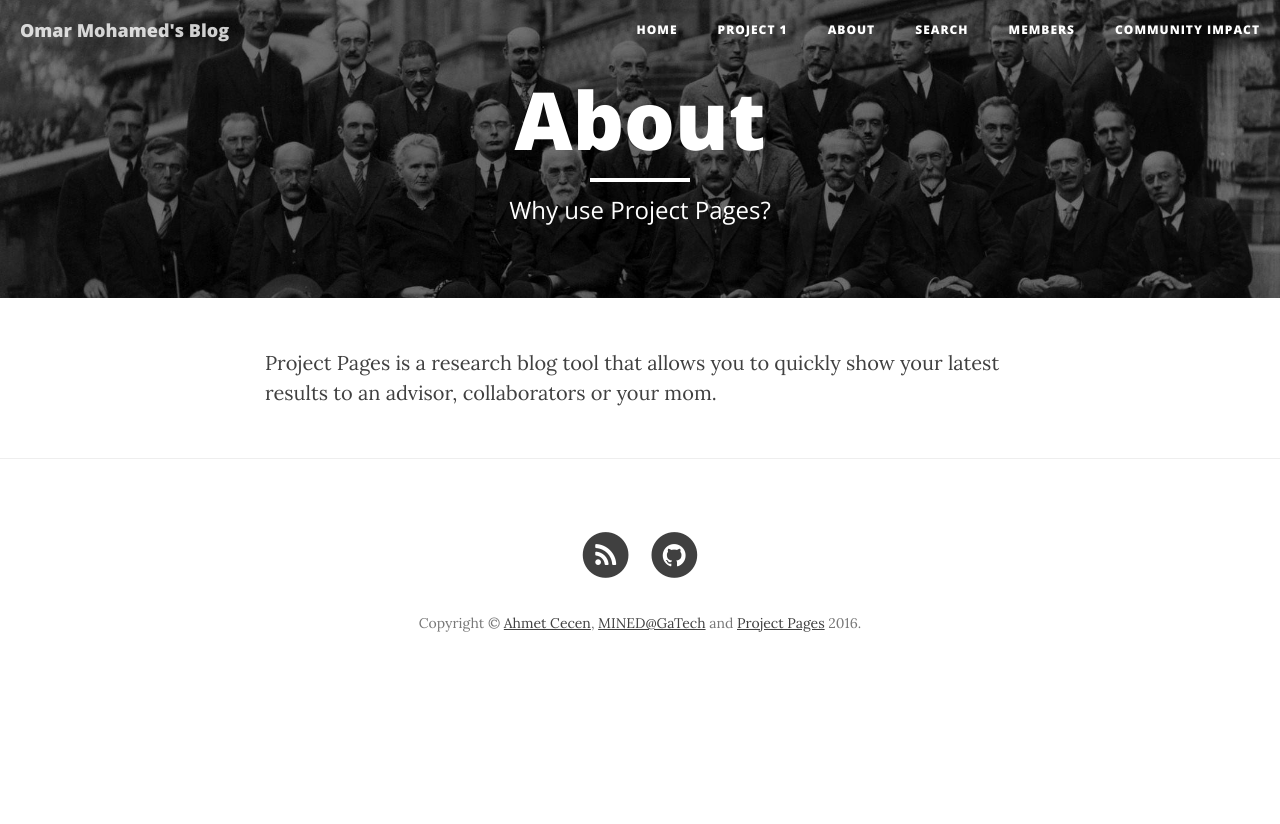
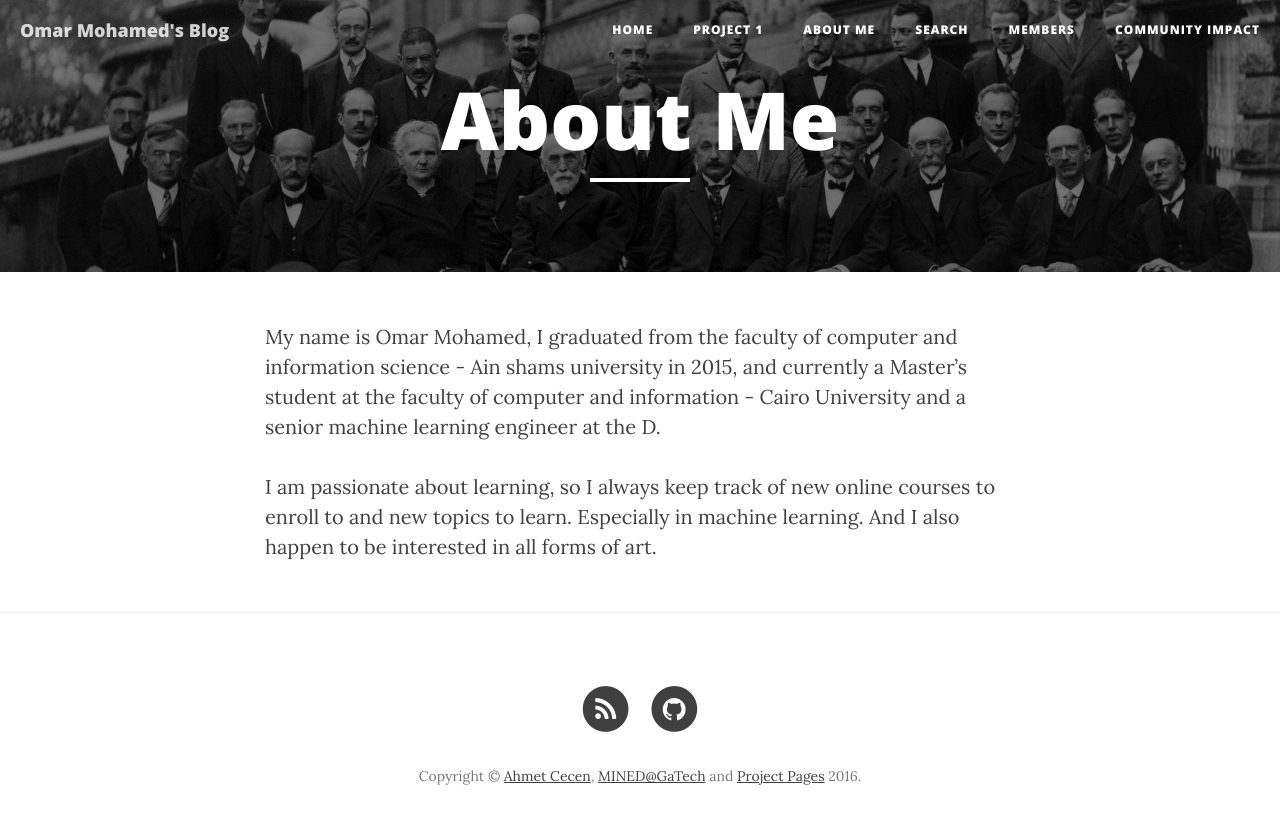
Before and after one commit to omar-mohamed/omar-mohamed.github.io, a Jekyll site: the page built from about.md, in a window 1280 px wide. Shown: the top 824 px of the page. Built offline with Jekyll 4.4.1, drawn with Linux system fonts in a browser that asks for light colours; nearby versions of some CDN libraries.

Commit message:
-added about me section

```diff
--- a/_config.yml
+++ b/_config.yml
@@ -1,6 +1,6 @@
 # Site settings
 title: Omar Mohamed's Blog
-description: "The reminiscence of a computer science geek."
+description: "The reminiscence of a computer science geek"
 url: "https://omar-mohamed.github.io"
 
 
--- a/about.md
+++ b/about.md
@@ -1,8 +1,10 @@
 ---
 layout: page
-title: "About"
-description: "Why use Project Pages?"
+title: "About Me"
+description: ""
 header-img: "img/home-bg.jpg"
 ---
 
-Project Pages is a research blog tool that allows you to quickly show your latest results to an advisor, collaborators or your mom.
+My name is Omar Mohamed, I graduated from the faculty of computer and information science - Ain shams university in 2015, and currently a Master's student at the faculty of computer and information - Cairo University and a senior machine learning engineer at the D.
+
+I am passionate about learning, so I always keep track of new online courses to enroll to and new topics to learn. Especially in machine learning. And I also happen to be interested in all forms of art.
```
